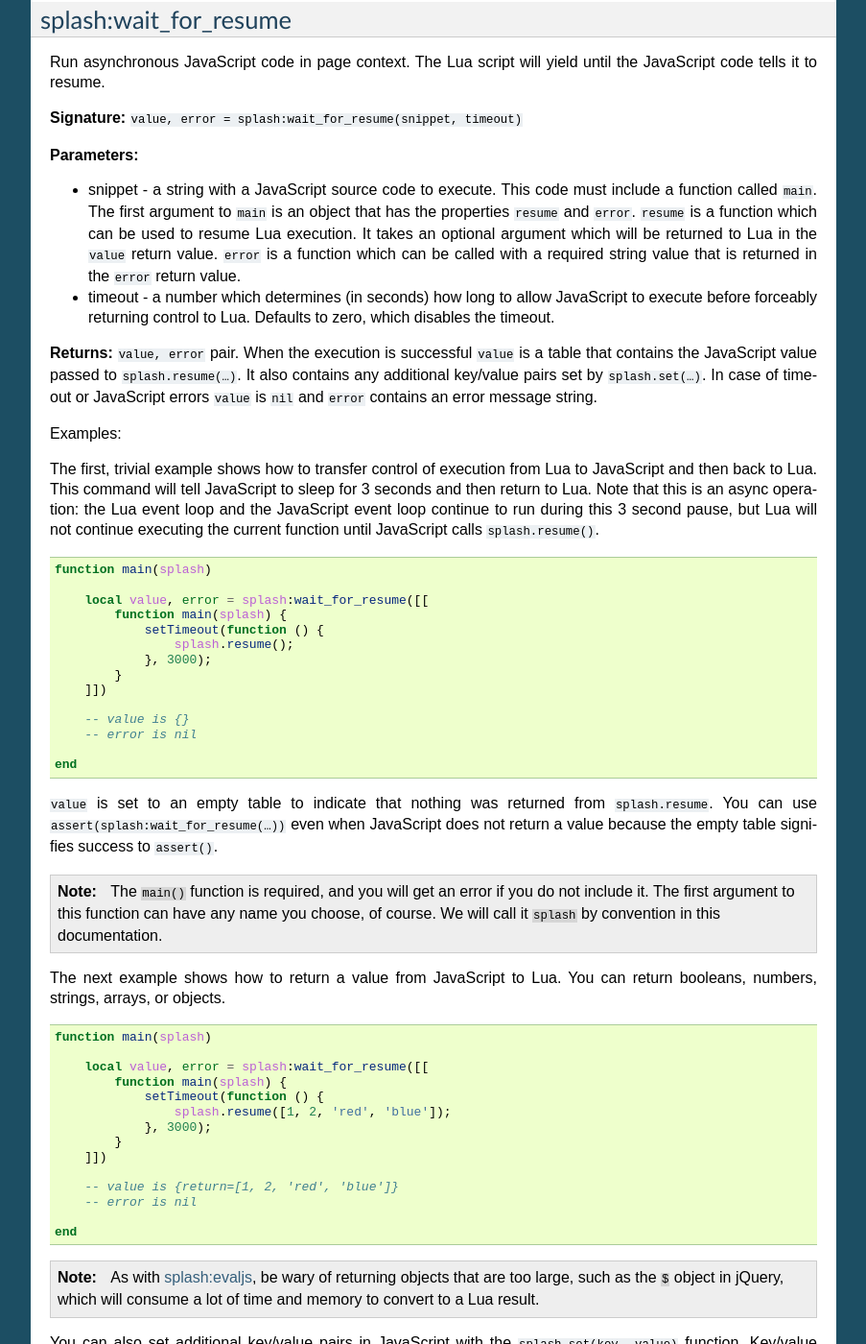
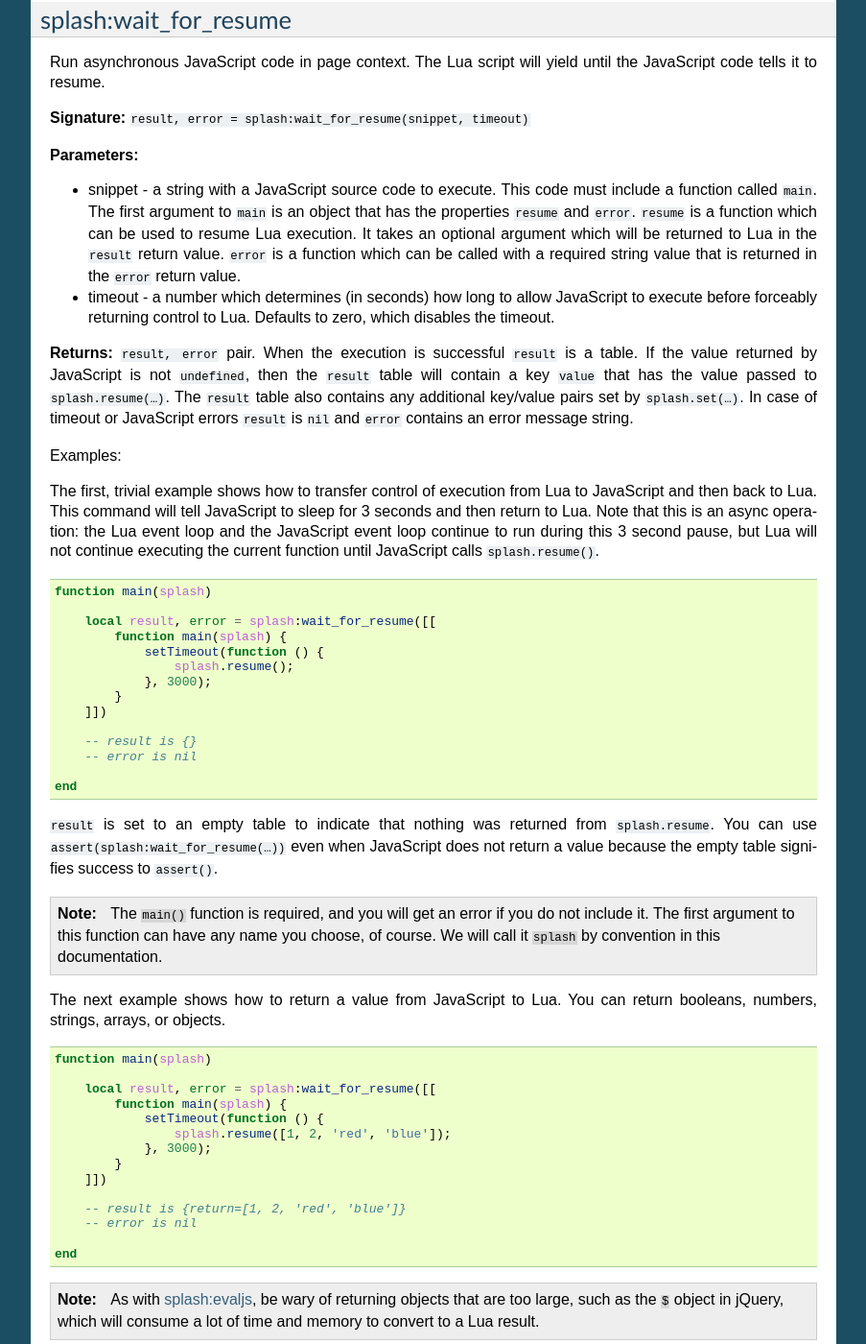
Before and after one commit to scrapinghub/splash, a Sphinx documentation site: the page built from docs/scripting-ref.rst, in a window 1280 px wide and 1400 px high, scrolled down 5924 px. Shown: the whole window at 96% size, without its empty margins (198-1101 px from the left). Built offline with Sphinx 7.4.7, drawn with Linux system fonts in a browser that asks for light colours; some of the changed text lies outside the part shown.

Commit message:
Use the name 'result' instead of 'return' when returning a value from wait_for_return.
'return' is a reserved word in Lua, so it's not good to create Lua
variables with this name.

```diff
--- a/docs/scripting-ref.rst
+++ b/docs/scripting-ref.rst
@@ -404,7 +404,7 @@ splash:wait_for_resume
 Run asynchronous JavaScript code in page context. The Lua script will
 yield until the JavaScript code tells it to resume.
 
-**Signature:** ``value, error = splash:wait_for_resume(snippet, timeout)``
+**Signature:** ``result, error = splash:wait_for_resume(snippet, timeout)``
 
 **Parameters:**
 
@@ -412,18 +412,20 @@ yield until the JavaScript code tells it to resume.
   must include a function called ``main``. The first argument to ``main``
   is an object that has the properties ``resume`` and ``error``. ``resume``
   is a function which can be used to resume Lua execution. It takes an optional
-  argument which will be returned to Lua in the ``value`` return value.
+  argument which will be returned to Lua in the ``result`` return value.
   ``error`` is a function which can be called with a required string value
   that is returned in the ``error`` return value.
 * timeout - a number which determines (in seconds) how long to allow JavaScript
   to execute before forceably returning control to Lua. Defaults to
   zero, which disables the timeout.
 
-**Returns:** ``value, error`` pair. When the execution is successful
-``value`` is a table that contains the JavaScript value passed to
-``splash.resume(…)``. It also contains any additional key/value pairs
-set by ``splash.set(…)``. In case of timeout or JavaScript errors ``value``
-is ``nil`` and ``error`` contains an error message string.
+**Returns:** ``result, error`` pair. When the execution is successful
+``result`` is a table. If the value returned by JavaScript is not
+``undefined``, then the ``result`` table will contain a key ``value``
+that has the value passed to ``splash.resume(…)``. The ``result`` table also
+contains any additional key/value pairs set by ``splash.set(…)``. In case of
+timeout or JavaScript errors ``result`` is ``nil`` and ``error`` contains an
+error message string.
 
 Examples:
 
@@ -438,7 +440,7 @@ function until JavaScript calls ``splash.resume()``.
 
     function main(splash)
 
-        local value, error = splash:wait_for_resume([[
+        local result, error = splash:wait_for_resume([[
             function main(splash) {
                 setTimeout(function () {
                     splash.resume();
@@ -446,12 +448,12 @@ function until JavaScript calls ``splash.resume()``.
             }
         ]])
 
-        -- value is {}
+        -- result is {}
         -- error is nil
 
     end
 
-``value`` is set to an empty table to indicate that nothing was returned
+``result`` is set to an empty table to indicate that nothing was returned
 from ``splash.resume``. You can use ``assert(splash:wait_for_resume(…))``
 even when JavaScript does not return a value because the empty table signifies
 success to ``assert()``.
@@ -470,7 +472,7 @@ You can return booleans, numbers, strings, arrays, or objects.
 
     function main(splash)
 
-        local value, error = splash:wait_for_resume([[
+        local result, error = splash:wait_for_resume([[
             function main(splash) {
                 setTimeout(function () {
                     splash.resume([1, 2, 'red', 'blue']);
@@ -478,7 +480,7 @@ You can return booleans, numbers, strings, arrays, or objects.
             }
         ]])
 
-        -- value is {return=[1, 2, 'red', 'blue']}
+        -- result is {return=[1, 2, 'red', 'blue']}
         -- error is nil
 
     end
@@ -491,14 +493,14 @@ You can return booleans, numbers, strings, arrays, or objects.
 
 You can also set additional key/value pairs in JavaScript with the
 ``splash.set(key, value)`` function. Key/value pairs will be included
-in the ``value`` table returned to Lua. The following example demonstrates
+in the ``result`` table returned to Lua. The following example demonstrates
 this.
 
 .. code-block:: lua
 
     function main(splash)
 
-        local value, error = splash:wait_for_resume([[
+        local result, error = splash:wait_for_resume([[
             function main(splash) {
                 setTimeout(function () {
                     splash.set("foo", "bar");
@@ -507,13 +509,13 @@ this.
             }
         ]])
 
-        -- value is {foo="bar", return="ok"}
+        -- result is {foo="bar", return="ok"}
         -- error is nil
 
     end
 
 The next example shows an incorrect usage of ``splash:wait_for_resume()``:
-the JavaScript code does not contain a ``main()`` function. ``value`` is
+the JavaScript code does not contain a ``main()`` function. ``result`` is
 nil because ``splash.resume()`` is never called, and ``error`` contains
 an error message explaining the mistake.
 
@@ -521,24 +523,24 @@ an error message explaining the mistake.
 
     function main(splash)
 
-        local value, error = splash:wait_for_resume([[
+        local result, error = splash:wait_for_resume([[
             console.log('hello!');
         ]])
 
-        -- value is nil
+        -- result is nil
         -- error is "error: wait_for_resume(): no main() function defined"
 
     end
 
 The next example shows error handling. If ``splash.error(…)`` is
-called instead of ``splash.resume()``, then ``value`` will be ``nil``
+called instead of ``splash.resume()``, then ``result`` will be ``nil``
 and ``error`` will contain the string passed to ``splash.error(…)``.
 
 .. code-block:: lua
 
     function main(splash)
 
-        local value, error = splash:wait_for_resume([[
+        local result, error = splash:wait_for_resume([[
             function main(splash) {
                 setTimeout(function () {
                     splash.error("Goodbye, cruel world!");
@@ -546,7 +548,7 @@ and ``error`` will contain the string passed to ``splash.error(…)``.
             }
         ]])
 
-        -- value is nil
+        -- result is nil
         -- error is "error: Goodbye, cruel world!"
 
     end
@@ -559,7 +561,7 @@ have no effect, as shown in the next example.
 
     function main(splash)
 
-        local value, error = splash:wait_for_resume([[
+        local result, error = splash:wait_for_resume([[
             function main(splash) {
                 setTimeout(function () {
                     splash.resume("ok");
@@ -569,7 +571,7 @@ have no effect, as shown in the next example.
             }
         ]])
 
-        -- value is "ok"
+        -- result is "ok"
         -- error is nil
 
     end
@@ -579,7 +581,7 @@ The next example shows the effect of the ``timeout`` argument. We have changed
 our JavaScript code will not call ``splash.resume()`` for 3 seconds, which
 guarantees that ``splash:wait_for_resume()`` will time out.
 
-When it times out, ``value`` will be nil, ``error`` will contain a string
+When it times out, ``result`` will be nil, ``error`` will contain a string
 explaining the timeout, and Lua will continue executing. Calling
 ``splash.resume()`` or ``splash.error()`` after a timeout has no effect.
 
@@ -587,7 +589,7 @@ explaining the timeout, and Lua will continue executing. Calling
 
     function main(splash)
 
-        local value, error = splash:wait_for_resume([[
+        local result, error = splash:wait_for_resume([[
             function main(splash) {
                 setTimeout(function () {
                     splash.resume("Hello, world!");
@@ -595,7 +597,7 @@ explaining the timeout, and Lua will continue executing. Calling
             }
         ]], 1)
 
-        -- value is nil
+        -- result is nil
         -- error is "error: One shot callback timed out while waiting for resume() or error()."
 
     end
```
Also changed, not shown: 2 other files.
